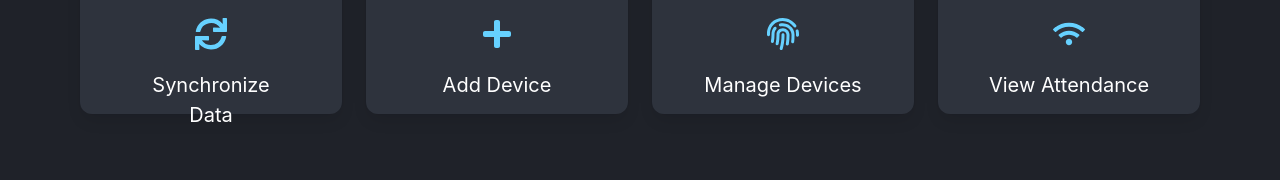
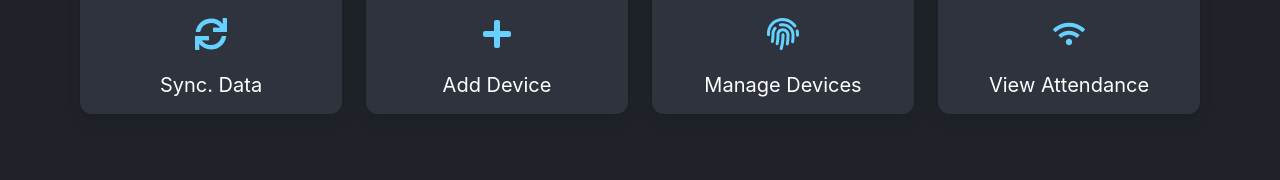
Before and after one commit to en-arnob/attendance-portal, a React (Vite) app: page / in a window 1280 px wide. Shown: the part 228-408 px from the top of the page. Built offline with nearby package versions, Linux system fonts and the light colour scheme; sample sign-in values are in the browser's storage.

Commit message:
Some fixes

```diff
--- a/src/components/MenuGrid.jsx
+++ b/src/components/MenuGrid.jsx
@@ -18,7 +18,7 @@ const MenuGrid = () => {
               <span className="icon is-large mb-3">
                 <FaSync size={32} className="has-text-info" />
               </span>
-              <p className="is-size-5">Synchronize Data</p>
+              <p className="is-size-5">Sync. Data</p>
             </div>
           </div>
         </div>
```
